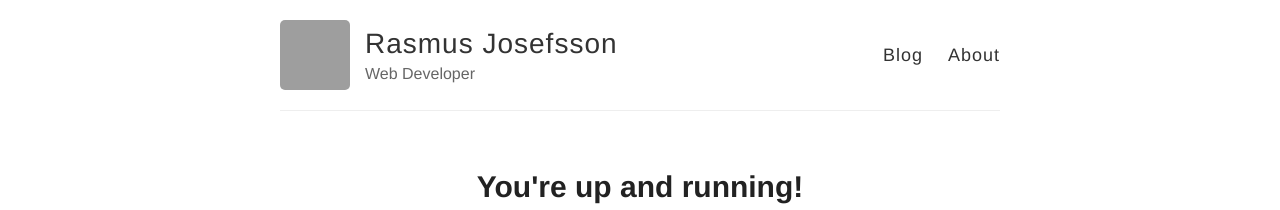
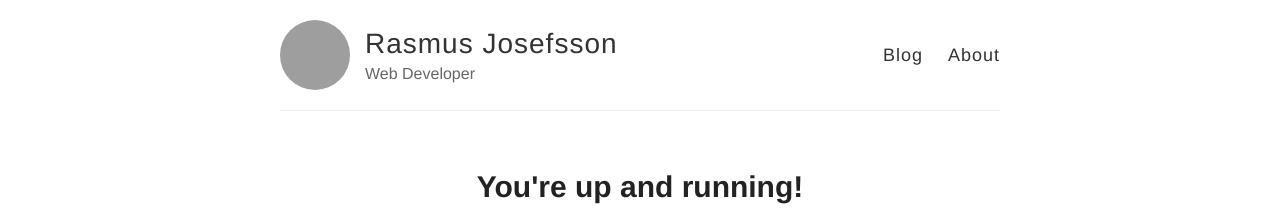
Before and after one commit to rajjejosefsson/rajjejosefsson.github.io, a Jekyll site: the page built from index.html, in a window 1280 px wide. Shown: the top 210 px of the page. Built offline with Jekyll 4.4.1, drawn with Linux system fonts in a browser that asks for light colours; grey boxes are pictures that could not be loaded.

Commit message:
Update _header.scss

```diff
--- a/_sass/_header.scss
+++ b/_sass/_header.scss
@@ -1,5 +1,5 @@
-.site-avatar {
- img {
+header {
+ .site-avatar img {
       max-width: 100%;
       width: 100%;
       height: 100%;
```
